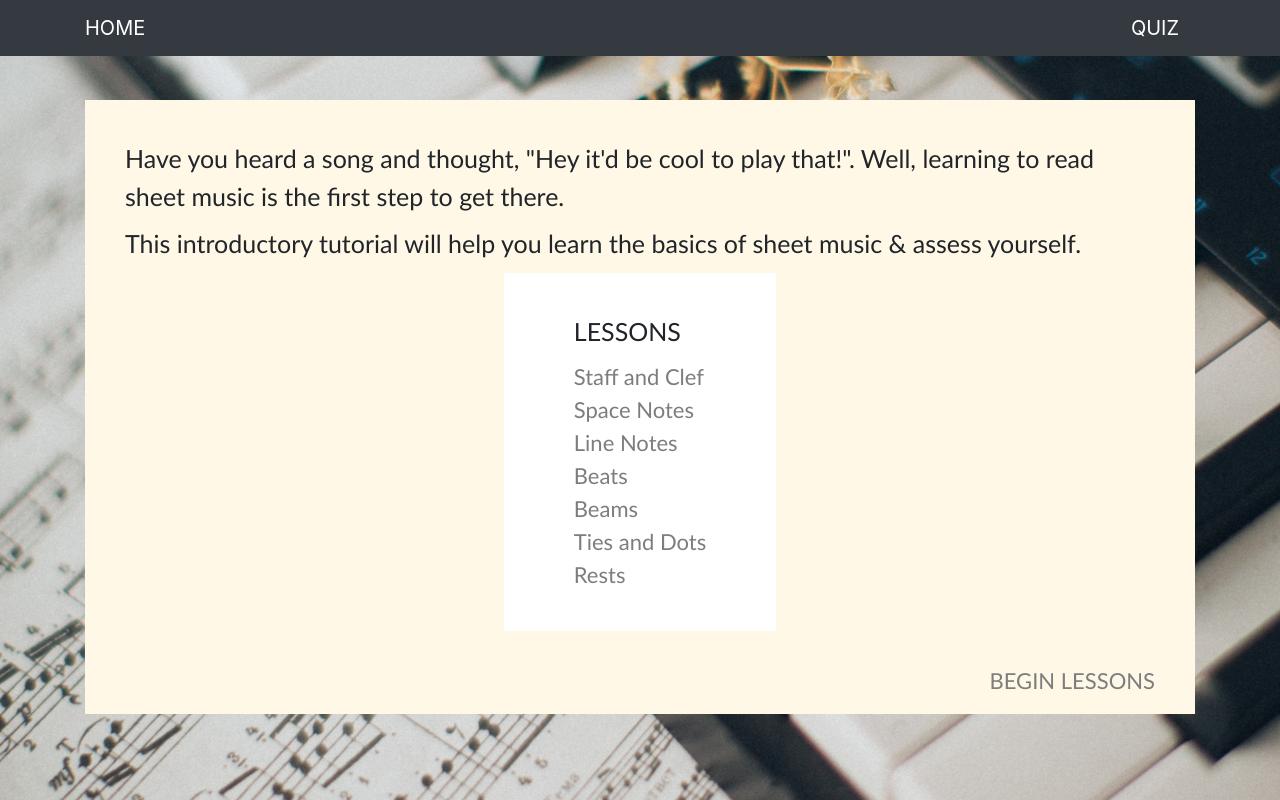
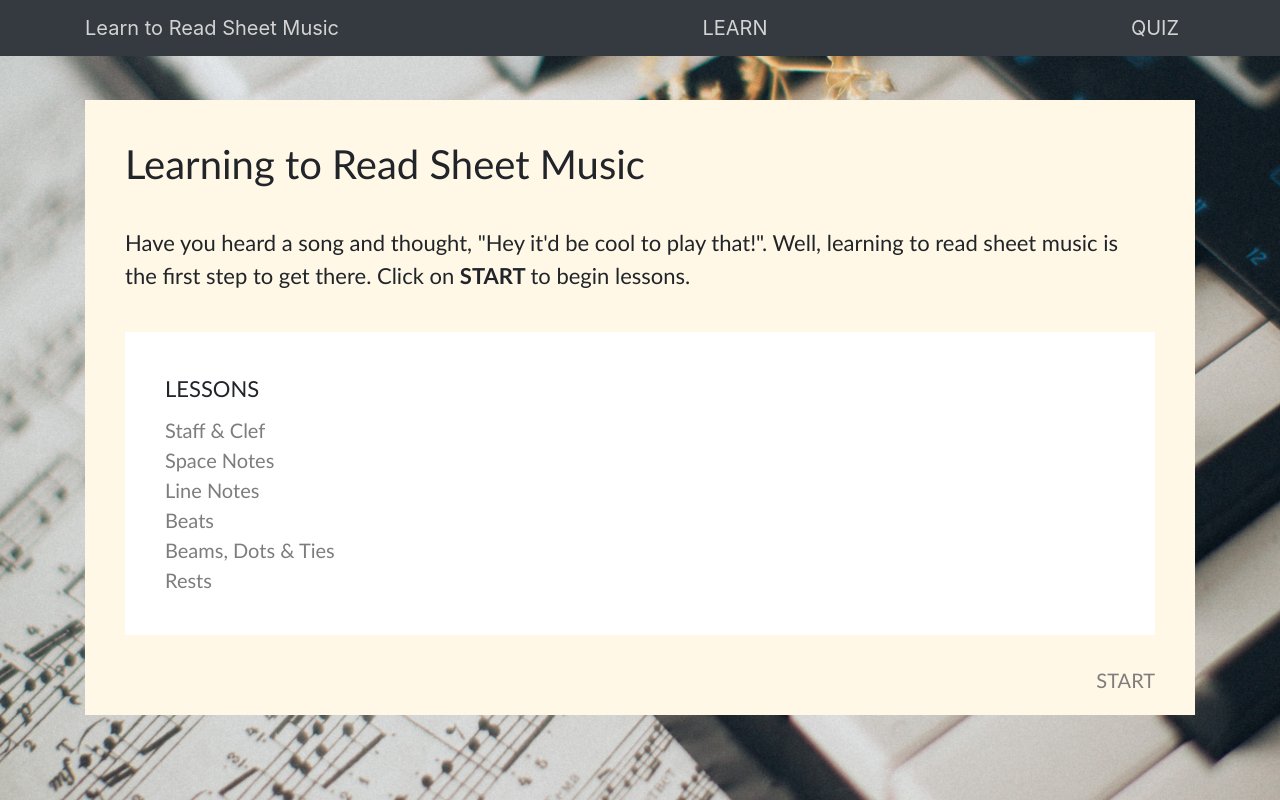
Before and after one commit to Aishwarya404/Read-Sheet-Music, a Flask app: page / in a window 1280 px wide. Run offline with Flask 2, Linux system fonts and the light colour scheme; some libraries are stand-ins or nearby versions.

Commit message:
Applying 7 tools.

```diff
--- a/server.py
+++ b/server.py
@@ -15,73 +15,87 @@ learnTime = {
 learnInfo = {
 	"1": {
 			"id": "1",
+			"title": "Staff",
 			"content": "Music notation is written on a staff. A staff is basically comprised of four spaces and five lines. This is what it looks like :",
 			"image": ["http://bp3.blogger.com/_Tad4UOfdqXs/RZTwOqb7whI/AAAAAAAAAAc/A31QI-ZldAM/w1200-h630-p-k-no-nu/staff-2.png"]
 	},
 	"2": {
 			"id": "2",
+			"title": "Treble & Bass Clef",
 			"content": "On every staff, there will be a symbol called a clef. There are two types of clefs: a treble clef and a bass clef. The treble clef is used for the higher sounding notes, usually played with the right hand. The bass clef, is used for the lower sounding notes, usually played with the left hand.",
 			"image": ["https://encrypted-tbn0.gstatic.com/images?q=tbn:ANd9GcQVYO1s_vM41xwwZKAeTn6rqBBHFIwc-Y0d3w&usqp=CAU"]
 	},
 	"3": {
 			"id": "3",
+			"title": "Overview",
 			"content": "In this module, we will only learn notes on the treble clef. Here's an overview of what that will look like:",
 			"image": ["http://www.piano-keyboard-guide.com/wp-content/uploads/2015/05/Treble-Clef-Notes.png"]
 	},
 	"4": {
 			"id": "4",
+			"title": "Space Notes",
 			"content": "We'll only be learning one scale, that is, just 8 notes. Let's start with space notes. F,A,C,E. They spell the word Face!",
 			"image": ["https://www.skoove.com/blog/wp-content/uploads/2021/07/image1.png"]
 	},
 	"5": {
 			"id": "5",
+			"title": "Line Notes",
 			"content": "Next, let's learn line notes. Try to memorize them! If you're finding this difficult, there's a hint on the next page",
 			"image": ["http://www.piano-keyboard-guide.com/wp-content/uploads/2015/05/treble-clef-line-notes.png"]
 	},
 	"6": {
 			"id": "6",
+			"title": "Line Notes",
 			"content": "The first letter of every word of the following sentence corresponds to this line: 'Every Good Boy Does Fine!'  You can use this to memorize line notes.",
 			"image": ["https://www.dacapoalcoda.com/_dl/images/note-positions-tregle-clef-egbdf.png"]
 	},
 	"7": {
 			"id": "7",
+			"title": "Beats",
 			"content": "We just finished learning a scale! Now, let's move on to beats. The following music notation denotes that you can hold a note down for a maximum of 4 beats in this melody",
 			"image": ["https://press.rebus.community/app/uploads/sites/81/2017/07/4-4-time-signature_0001-e1552559771468.png"]
 	},
 	"8": {
 			"id": "8",
+			"title": "Whole",
 			"content": "But how do we know exactly how many beats to hold a note for? If you see a note without any vertical lines on it, then you hold it down for exactly 4 beats. This is also called a whole note.",
 			"image": ["https://study.com/cimages/multimages/16/773523164_whole_note.png"]
 	},
 	"9": {
 			"id": "9",
+			"title": "Half",
 			"content": "If you see a note that is white on the inside and has a vertical line attached to it, then you hold it down for exactly 2 beats. This is also called a half note.",
 			"image": ["https://media.istockphoto.com/vectors/black-music-half-note-on-staff-lines-vector-id1186530961?b=1&k=20&m=1186530961&s=170667a&w=0&h=3ly1SosFmcOheh8TtOPQmBqVmzbsyb4uol8XyFTT70w="]
 	},
 	"10": {
 			"id": "10",
+			"title": "Quarter",
 			"content": "If you see a note that is coloured black and has a vertical line attached to it, then you hold it down for exactly 1 beat. This is also called a quarter note.",
 			"image": ["https://encrypted-tbn0.gstatic.com/images?q=tbn:ANd9GcRC_YLoC6DhohF5wQNJVCayTLL2ok9obgp3j9Iqrd0T4wi9GyiK"]
 	},
 	"11": {
 			"id": "11",
+			"title": "Eighth",
 			"content": "And finally, if you see a note with a vertical line and a squiggly line on it, then you hold it down for exactly half a beat. This is also called an one eighth note.",
 			"image": ["https://upload.wikimedia.org/wikipedia/commons/2/23/Eighth_Note_1_%28PSF%29.png"]
 	},
 	"12": {
 			"id": "12",
+			"title": "Beams",
 			"content": "We saw how each flag halves the value of a note, so a single flag signifies 1/2 of a quarter note, a double flag halves that to 1/4 of a quarter note, et cetera. Beams do the same while allowing us to read the music more clearly and keep the notation less cluttered.",
 			"image": ["/static/pictures/beam.jpeg"]
 	},
 	"13": {
 			"id": "13",
+			"title": "Dots & Ties",
 			"content": "There are other ways to extend the length of a note. A dot after the note head, adds another half of that note’s duration to it. So, a half note with a dot would equal a half note and a quarter note. A tie may also be used to extend a note. Two notes tied together should be held as long as the value of both of those notes together.",
 			"image": ["/static/pictures/ties.png"]
 	},
 	"14": {
-		"id": "14",
-		"content": "But what happens when there isn’t a note taking up each beat? It’s easy, we take a rest! A rest, just like a note, shows us how long it should be held based on its shape. A whole rest is taken for 4 beats, a half rest for 2 beats and so on." ,
-		"image": ["/static/pictures/rest.png"]
+			"id": "14",
+			"title": "Rest",
+			"content": "But what happens when there isn’t a note taking up each beat? It’s easy, we take a rest! A rest, just like a note, shows us how long it should be held based on its shape. A whole rest is taken for 4 beats, a half rest for 2 beats and so on." ,
+			"image": ["/static/pictures/rest.png"]
 	}
 }
 
--- a/static/layout.css
+++ b/static/layout.css
@@ -11,6 +11,11 @@ body {
     z-index: 100;
 }
 
+.navbar-brand {
+    color: lightgrey !important;
+    display: inline-flex !important;
+}
+
 .main {
     margin-top: 100px;
 }
--- a/static/middle.css
+++ b/static/middle.css
@@ -4,12 +4,12 @@
     margin-top: 40px;
     margin-bottom: 40px;
     background-color: #fff8e7;
-    font-size: 23px;
+    font-size: 20px;
     font-family: 'Trebuchet MS', 'Lucida Sans Unicode', 'Lucida Grande', 'Lucida Sans', Arial, sans-serif;
 }
 
 #main-text {
-    font-size: 28px !important;
+    font-size: 25px !important;
 }
 
 .link {
--- a/static/result.js
+++ b/static/result.js
@@ -13,10 +13,8 @@ function show_answers() {
 }
 
 function show_review_block() {
-    let $div = $(`<div> Click on Review to revisit lessons </div>`);
+    let $div = $(`<div> Click on <b> <span class="links"> <a href="/"> REVIEW </a> </span> </b> to revisit lessons. </div>`);
     $("#result-content").append($div)
-    let $link = $(`<div class="links"> <a href="/"> REVIEW </a> </div>`);
-    $("#result-content").append($link)
 }
 
 
--- a/static/welcome.css
+++ b/static/welcome.css
@@ -5,16 +5,16 @@
     margin-top: 40px;
     margin-bottom: 40px;
     background-color: #fff8e7;
-    font-size: 22px;
+    font-size: 20px;
     font-family: 'Trebuchet MS', 'Lucida Sans Unicode', 'Lucida Grande', 'Lucida Sans', Arial, sans-serif;
     min-height: 100% !important;
 }
 
 .lessons {
     background-color: white;
-    width: fit-content;
+    /* width: fit-content; */
     padding: 40px;
-    padding-left: 70px;
+    /* padding-left: 70px; */
     padding-right: 70px;
     margin: auto;
 }
@@ -34,7 +34,7 @@
 }
 
 .main-text {
-    font-size: 25px;
+    font-size: 22px;
     margin-bottom: 10px
 }
 
--- a/templates/layout.html
+++ b/templates/layout.html
@@ -29,8 +29,9 @@
     <body>
         <nav class="navbar navbar-expand-lg navbar-dark bg-dark">
             <div class="container">
-                <a class="navbar-brand" href="/" id="icon"> HOME </a>
-                <a class="navbar-brand" href="/middle">QUIZ</a>
+                <a class="navbar-brand" href="/"> Learn to Read Sheet Music </a>
+                <a class="navbar-brand" href="/learn/1" class="icon"> LEARN </a>
+                <a class="navbar-brand" href="/middle" class="icon">QUIZ</a>
             </div>
         </nav>
 
--- a/templates/learn.html
+++ b/templates/learn.html
@@ -10,6 +10,9 @@
 </script>
 
 <div class="page">
+    <div class="title">
+        {{single_data.title}}
+    </div>
     <div class="contents">
         {{single_data.content}}
     </div>
--- a/templates/middle.html
+++ b/templates/middle.html
@@ -13,7 +13,7 @@
         Now it's time to put your skills to see how far you've come.
     </div>
     <div>
-        Click on Continue to begin the Quiz and Review to revisit lessons
+        Click on <b> Continue </b> to begin the Quiz and <b> Review </b> to revisit lessons
     </div>
     <div class="links">
         <div class="link">
--- a/templates/result.html
+++ b/templates/result.html
@@ -16,12 +16,11 @@
         Congratulations on completing the quiz!
     </div>
     <div class="main-text">
-        You have scored {{single_data}} / 10
+        You have scored <b> {{single_data}} / 10 !</b>
     </div>
     <br>
     <div class = "answer" id = "answer"></div>
     <br>
-    <br>
 </div>
 
 {% endblock %}
--- a/templates/welcome.html
+++ b/templates/welcome.html
@@ -9,14 +9,16 @@
 <link rel="stylesheet" href="{{url_for('static', filename='welcome.css')}}">
 
 <div class = "page">
-    <div class="main-text"> Have you heard a song and thought, "Hey it'd be cool to play that!". Well, learning to read sheet music is the first step to get there. </div>
-    <div class="main-text"> This introductory tutorial will help you learn the basics of sheet music & assess yourself. </div>
+    <h1> Learning to Read Sheet Music </h1>
+    <br>
+    <div class="main-text"> Have you heard a song and thought, "Hey it'd be cool to play that!". Well, learning to read sheet music is the first step to get there. Click on <b> START </b> to begin lessons. </div>
+    <br>
     <div class="lessons">
         <div class="main-text">
             LESSONS
         </div>
         <div class="links">
-            <a href="/learn/1"> Staff and Clef </a>
+            <a href="/learn/1"> Staff & Clef </a>
         </div>
         <div class="links">
             <a href="/learn/4">  Space Notes </a>
@@ -28,10 +30,7 @@
             <a href="/learn/7"> Beats </a>
         </div>
         <div class="links">
-            <a href="/learn/12">  Beams </a>
-        </div>
-        <div class="links">
-            <a href="/learn/13"> Ties and Dots </a>
+            <a href="/learn/12">  Beams, Dots & Ties </a>
         </div>
         <div class="links">
             <a href="/learn/14"> Rests </a>
@@ -39,7 +38,7 @@
     </div>
     <br>
     <div class="links continue">
-        <a href="/learn/1"> BEGIN LESSONS </a>
+        <a href="/learn/1"> START </a>
     </div>
 </div>
 
```
Also changed, not shown: static/learn.css (+8 -1 lines), static/quiz.css (+4 -4 lines), static/quiz.js (+6 -2 lines), static/result.css (+3 -5 lines).
